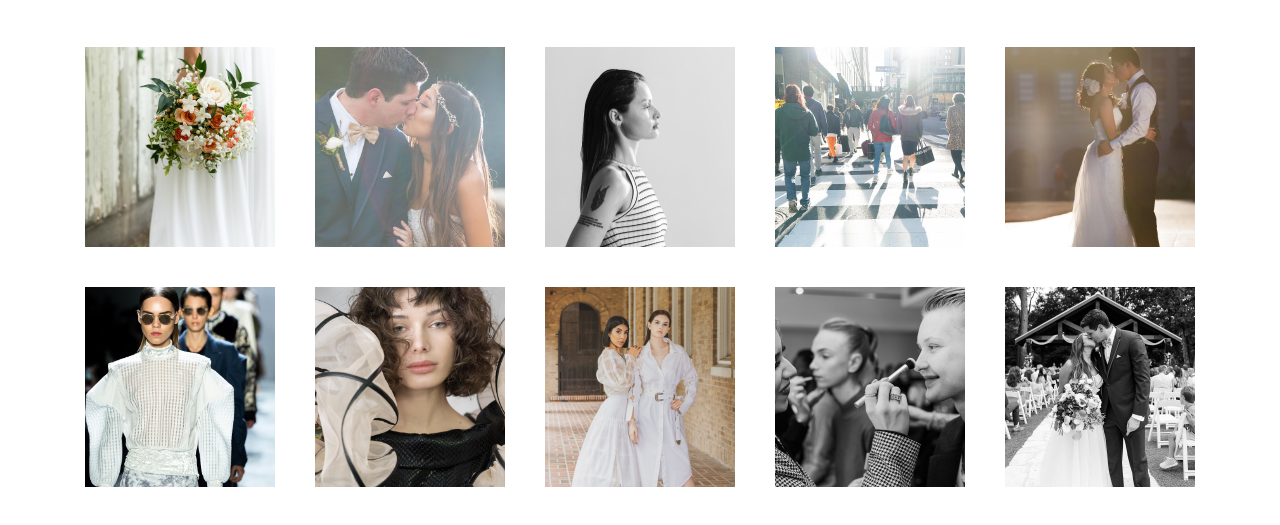
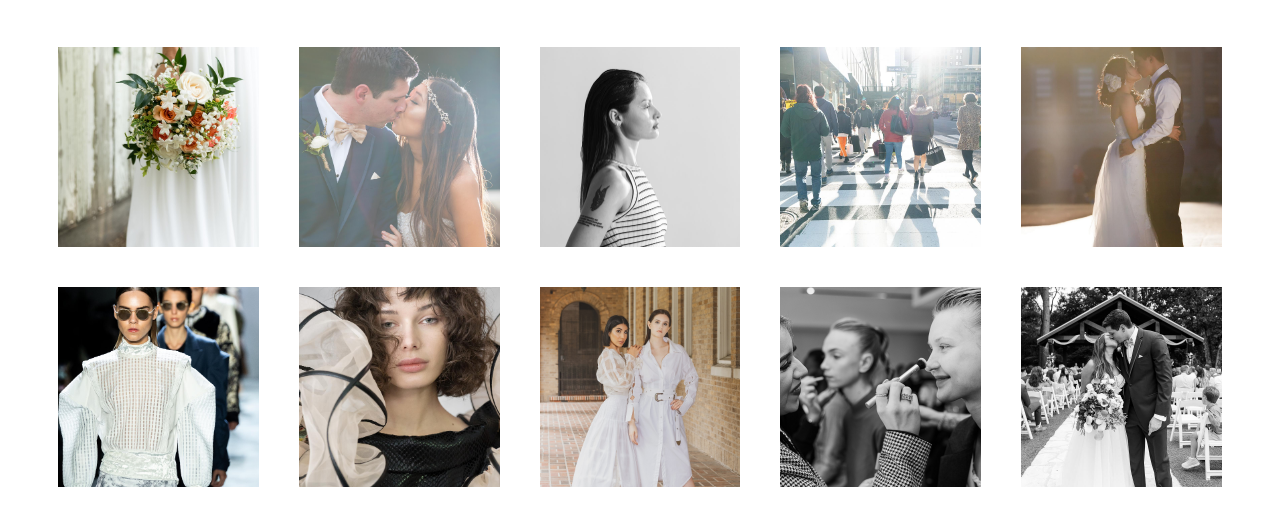
Before and after one commit to Vaisad/FS2021-2022, a plain HTML site: page Wedding Photo Gallery/wedding.html in a window 1280 px wide. Shown: the part 123-648 px from the top of the page. Drawn offline with Linux system fonts and the light colour scheme.

Commit message:
HomeWork

```diff
--- a/Wedding Photo Gallery/wedding.css
+++ b/Wedding Photo Gallery/wedding.css
@@ -24,7 +24,7 @@
   }
   .img-block{
   display: grid;
-  grid-template-columns: 300px 300px ;
+  grid-template-columns: 40% 40%;
   grid-template-rows:repeat(5, 350px) ;
   justify-content: center;
   gap: 50px;
@@ -83,16 +83,21 @@
   border-radius: 1px;
   padding: 0 10px;
   }
+  button:hover{
+  background-color: transparent;
+  color: #b0afaf;
+  border: 1px black solid;
+  }
   a{
   color: #b6b6b6;
   }
   .img-block{
   display: grid;
-  grid-template-columns: repeat(3, 200px) ;
+  grid-template-columns: repeat(3, 28.5%) ;
   grid-template-rows:300px 300px 300px 300px ;
   justify-content: center;
   align-content: center;
-  gap: 50px;
+  gap: 30px;
   }
   .foto-ten{
   grid-column: 1/4;
@@ -165,7 +170,7 @@
   }
   .img-block {
   display: grid;
-  grid-template-columns: repeat(5, 190px) ;
+  grid-template-columns: repeat(5, 15.7%) ;
   grid-template-rows:200px 200px ;
   justify-content: center;
   align-content: center;
```
